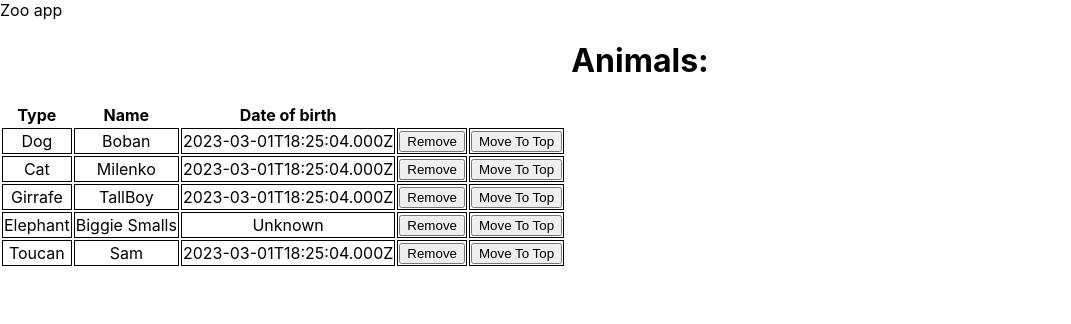
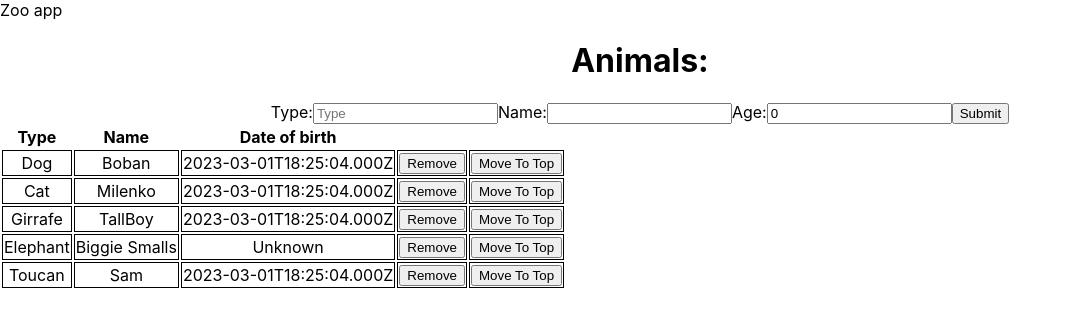
Before and after one commit to aleksandarkacar/react-project, a React (Create React App) app in the folder AleksandarK/zoo/: page / in a window 1280 px wide. Shown: the top 324 px of the page, without its empty margins (0-1071 px from the left). Built offline with nearby package versions, Linux system fonts and the light colour scheme.

Commit message:
Peti Zadatak Zavrsen

```diff
--- a/AleksandarK/zoo/src/AnimalList.js
+++ b/AleksandarK/zoo/src/AnimalList.js
@@ -23,9 +23,58 @@ function AnimalList() {
     setAnimals(newAnimals);
   };
 
+  const addAnimal = (animal) => {
+    setAnimals([...animals, animal]);
+  };
+
+  const [type, setType] = useState("");
+  const [name, setName] = useState("");
+  const [dateOfBirth, setDateOfBirth] = useState(0);
+
+  const handleSubmit = (e) => {
+    e.preventDefault(); // Prevents default behaviour of form submit action
+    // console.log({ type: type, name: type, dateOfBirth: dateOfBirth });
+    addAnimal({ type: type, name: type, dateOfBirth: dateOfBirth }); // Sending data   to the server. (Will be covered sometime later)
+  };
+
   return (
     <div className="App">
       <h1>Animals:</h1>
+      <form onSubmit={handleSubmit}>
+        <label>
+          Type:
+          <input
+            placeholder="Type"
+            type="text"
+            value={type}
+            onChange={(e) => {
+              setType(e.target.value);
+            }}
+          />
+        </label>
+        <label>
+          Name:
+          <input
+            type="text"
+            value={name}
+            onChange={(e) => {
+              setName(e.target.value);
+            }}
+          />
+        </label>
+        <label>
+          Age:
+          <input
+            placeholder="Age"
+            type="text"
+            value={dateOfBirth}
+            onChange={(e) => {
+              setDateOfBirth(e.target.value);
+            }}
+          />
+        </label>
+        <button>Submit</button>
+      </form>
       <table className="App">
         <thead>
           <tr>
```
